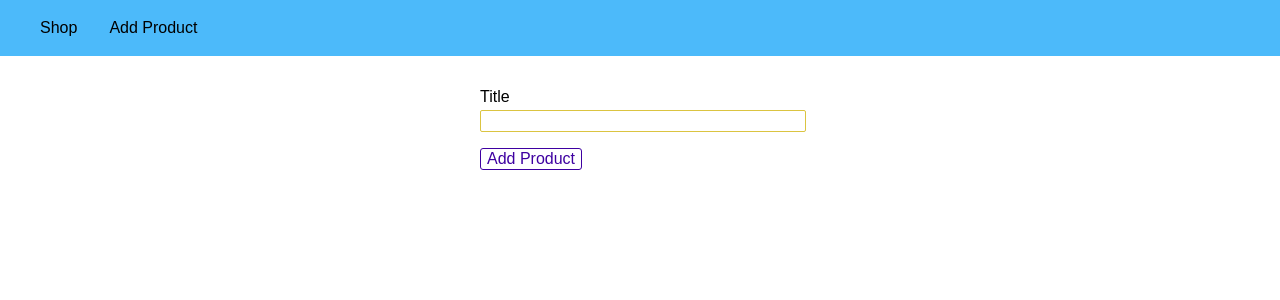
After one commit to ziaulkadri/ImplementExpressJs, a Node server app: template views/add-product.pug in a window 1280 px wide; the page is wider, and only the part inside the window is pictured. The commit adds this page. Shown: the top 300 px of that part. Run offline with Node 20, Linux system fonts and the light colour scheme; the template is opened without the code that fills it: most values are stand-ins (such as "Sample title", 1, 10 or a date in 2020); some libraries are stand-ins or nearby versions.

Commit message:
added dynamic content using pug

```diff
--- a/app.js
+++ b/app.js
@@ -18,6 +18,6 @@ app.use('/admin', adminData.routes);
 app.use(shopRoutes);
 
 app.use((req, res, next) => {
-	res.status(404).sendFile(path.join(rootDir, 'views', '404.html'));
+	res.status(404).render('404');
 });
 app.listen(3000);
--- /dev/null
+++ b/public/css/forms.css
@@ -0,0 +1,20 @@
+.form-control {
+    margin: 1rem 0;
+}
+
+.form-control label,
+.form-control input {
+    display: block;
+    width: 100%;
+    margin-bottom: 0.25rem;
+}
+
+.form-control input {
+    border: 1px solid #a1a1a1;
+    font: inherit;
+    border-radius: 2px;
+}
+
+.form-control input:focus {
+    outline-color: #00695c;
+}
--- a/routes/admin.js
+++ b/routes/admin.js
@@ -8,7 +8,8 @@ const products = [];
 router.get('/addProduct', (req, res, next) => {
 	//res.sendFile(path.join(__dirname, '..', 'views', 'add-product.html'));
 
-	res.sendFile(path.join(rootDir, 'views', 'add-product.html'));
+	// res.sendFile(path.join(rootDir, 'views', 'add-product.html'));
+	res.render('add-product', { pageTitle: 'Add Product' });
 });
 
 router.post('/addProduct', (req, res, next) => {
--- /dev/null
+++ b/views/404.pug
@@ -0,0 +1,4 @@
+extends layouts/main-layout.pug
+
+block content
+    h1 Page Not Found!
--- /dev/null
+++ b/views/add-product.pug
@@ -0,0 +1,13 @@
+extends layouts/main-layout.pug
+
+block styles
+    link(rel="stylesheet", href="/css/forms.css")
+    link(rel="stylesheet", href="/css/product.css")
+
+block content
+    main
+        form.product-form(action="/admin/addProduct", method="POST")
+            .form-control
+                label(for="title") Title
+                input(type="text", name="title")#title
+            button.btn(type="submit") Add Product
--- /dev/null
+++ b/views/layouts/main-layout.pug
@@ -0,0 +1,18 @@
+<!DOCTYPE html>
+html(lang="en")
+    head
+        meta(charset="UTF-8")
+        meta(name="viewport", content="width=device-width, initial-scale=1.0")
+        meta(http-equiv="X-UA-Compatible", content="ie=edge")
+        title #{pageTitle}
+        link(rel="stylesheet", href="/css/main.css")
+        block styles
+    body
+        header.main-header
+            nav.main-header__nav
+                ul.main-header__item-list
+                    li.main-header__item
+                        a(href="/", class=(path === '/' ? 'active' : '')) Shop
+                    li.main-header__item
+                        a(href="/admin/addProduct", class=(path === '/admin/addProduct' ? 'active' : '')) Add Product
+        block content
```
Also changed, not shown: views/shop.pug (+21 -33 lines), 1 other file.
